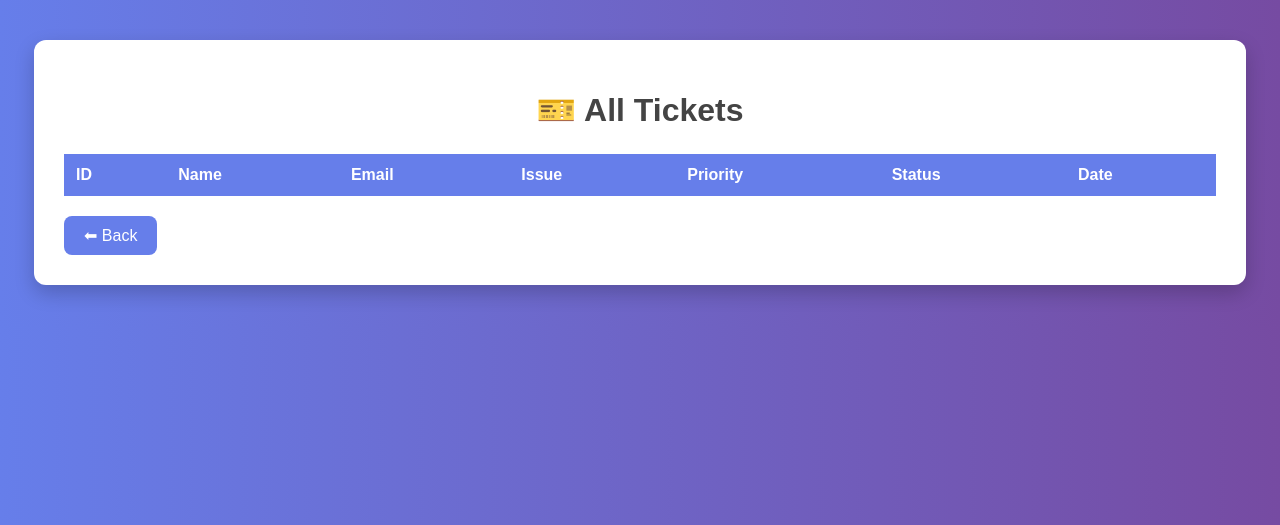
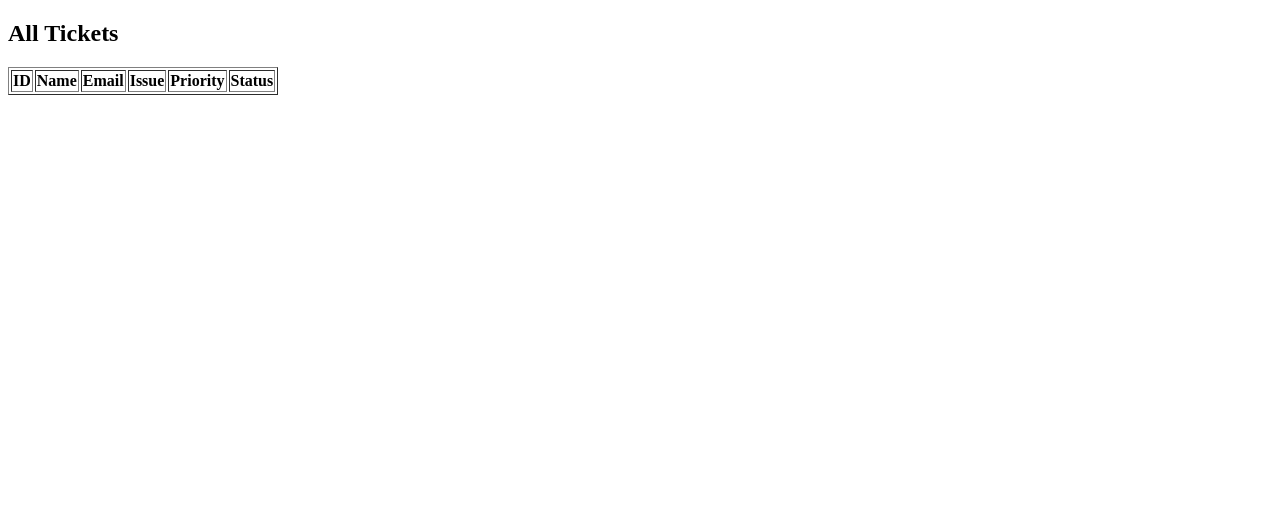
Before and after one commit to afeefmusthafa089-star/Ticketing-system, a Flask app: template templates/view.html in a window 1280 px wide. Shown: the top 525 px of the page. Run offline with Flask 3, Linux system fonts and the light colour scheme; the template is opened without the code that fills it, so the values that code supplies are empty.

Commit message:
Update view.html

```diff
--- a/templates/view.html
+++ b/templates/view.html
@@ -1,91 +1,11 @@
 <!DOCTYPE html>
 <html>
 <head>
-    <title>All Tickets</title>
-
-    <style>
-        body{
-            font-family: Arial, Helvetica, sans-serif;
-            background: linear-gradient(to right, #667eea, #764ba2);
-            margin:0;
-            padding:0;
-        }
-
-        .container{
-            width: 90%;
-            margin: 40px auto;
-            background: white;
-            padding: 30px;
-            border-radius: 12px;
-            box-shadow: 0px 8px 20px rgba(0,0,0,0.2);
-        }
-
-        h1{
-            text-align:center;
-            color:#444;
-            margin-bottom:25px;
-        }
-
-        table{
-            width:100%;
-            border-collapse: collapse;
-        }
-
-        th{
-            background:#667eea;
-            color:white;
-            padding:12px;
-            text-align:left;
-        }
-
-        td{
-            padding:12px;
-            border-bottom:1px solid #ddd;
-        }
-
-        tr:hover{
-            background:#f2f2f2;
-            transition:0.3s;
-        }
-
-        .status{
-            padding:5px 10px;
-            border-radius:20px;
-            font-size:12px;
-            color:white;
-        }
-
-        .open{
-            background:#28a745;
-        }
-
-        .low{
-            background:#ffc107;
-            color:black;
-        }
-
-        .back-btn{
-            display:inline-block;
-            margin-top:20px;
-            padding:10px 20px;
-            background:#667eea;
-            color:white;
-            text-decoration:none;
-            border-radius:8px;
-        }
-
-        .back-btn:hover{
-            background:#5a67d8;
-        }
-    </style>
+    <title>Admin Panel</title>
 </head>
-
 <body>
-
-<div class="container">
-    <h1>🎫 All Tickets</h1>
-
-    <table>
+    <h2>All Tickets</h2>
+    <table border="1">
         <tr>
             <th>ID</th>
             <th>Name</th>
@@ -93,25 +13,17 @@
             <th>Issue</th>
             <th>Priority</th>
             <th>Status</th>
-            <th>Date</th>
         </tr>
-
         {% for t in tickets %}
         <tr>
-            <td>{{t.id}}</td>
-            <td>{{t.name}}</td>
-            <td>{{t.email}}</td>
-            <td>{{t.issue}}</td>
-            <td><span class="status low">{{t.priority}}</span></td>
-            <td><span class="status open">{{t.status}}</span></td>
-            <td>{{t.date}}</td>
+            <td>{{ t[0] }}</td>
+            <td>{{ t[1] }}</td>
+            <td>{{ t[2] }}</td>
+            <td>{{ t[3] }}</td>
+            <td>{{ t[4] }}</td>
+            <td>{{ t[5] }}</td>
         </tr>
         {% endfor %}
     </table>
-
-    <a href="/" class="back-btn">⬅ Back</a>
-
-</div>
-
 </body>
 </html>
```
